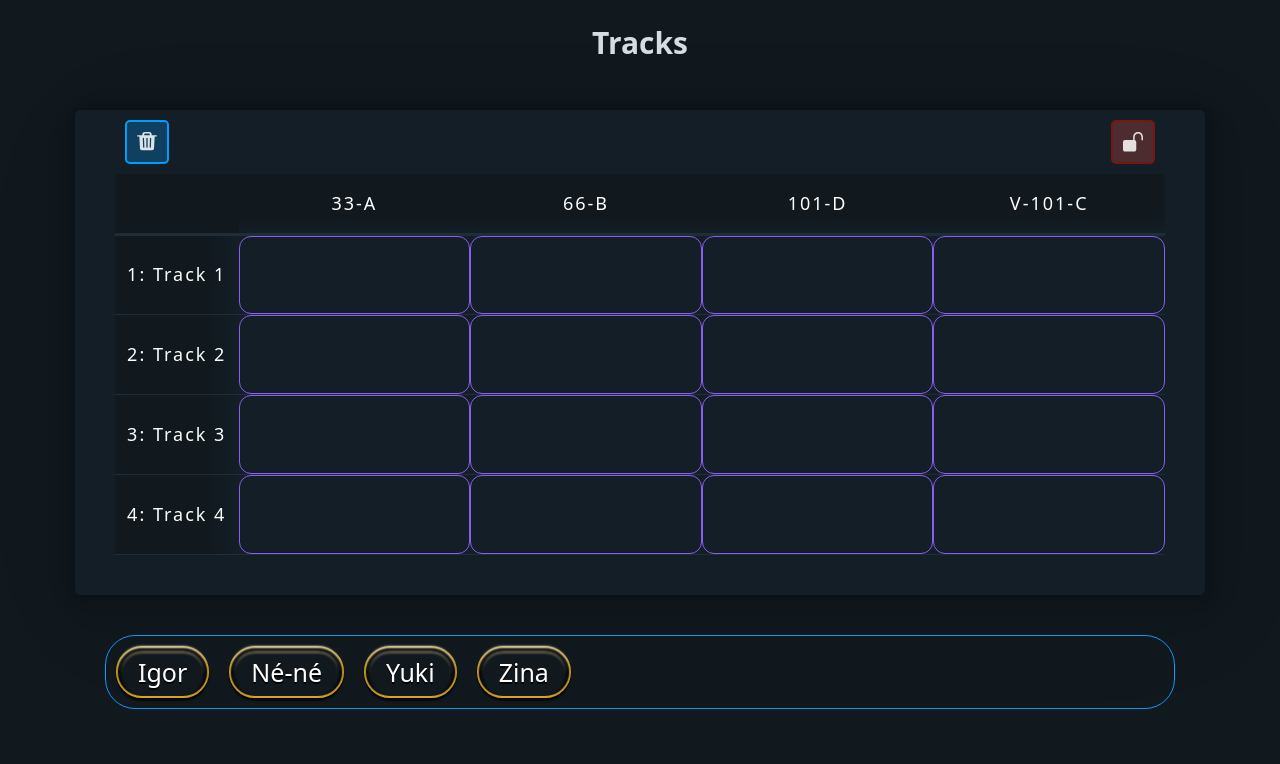
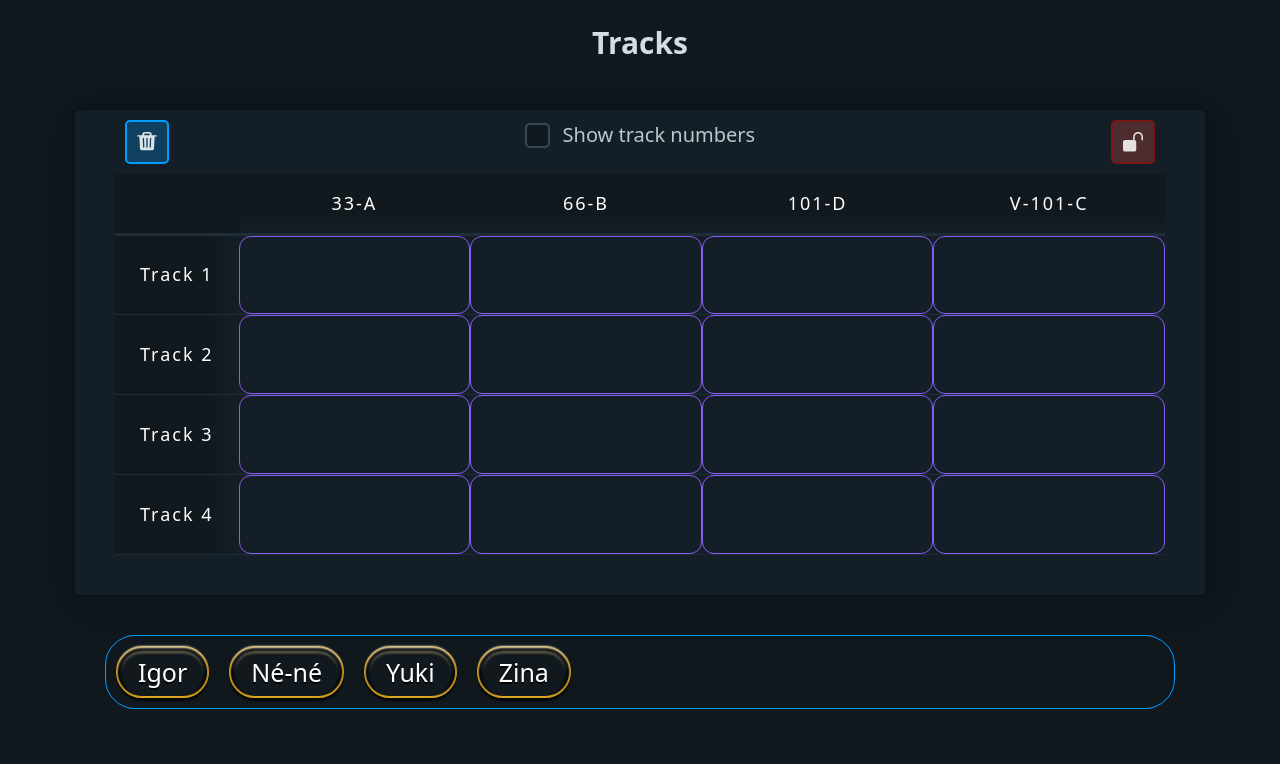
Before and after one commit to its-all-waves/cs50-final-setflow-tracks-in-svelte, a SvelteKit app: page /tracks in a window 1280 px wide. Shown: the top 764 px of the page. Built offline with nearby package versions, Linux system fonts and the light colour scheme.

Commit message:
bugfix: enter at each input now submits again; add: (unrelated to branch name) user setting to show track numbers

```diff
--- a/src/routes/tracks/+page.svelte
+++ b/src/routes/tracks/+page.svelte
@@ -44,6 +44,7 @@
 	let inputSceneName
 	function handleSubmitScene(e) {
 		if (e.key !== 'Enter') return
+		e.stopPropagation()
 		// TODO: sanitize input
 		if (!inputSceneName) return
 		const name = inputSceneName.trim()
@@ -54,6 +55,7 @@
 	let inputCharacterName
 	function handleSubmitCharacter(e) {
 		if (e.key !== 'Enter') return
+		e.stopPropagation()
 		// TODO: validate input
 		if (!inputCharacterName) return
 		send(Msg.ADD_CHARACTER, { name: inputCharacterName })
--- a/src/routes/tracks/machine.js
+++ b/src/routes/tracks/machine.js
@@ -661,7 +661,10 @@ function ADD_TRACKS({ label, count }) {
 
 function guard_ADD_SCENE({ name }) {
 	// cannot add a scene if name matches an existing name
-	if (nameIsAlreadyIn($scenes, name)) return false
+	if (nameIsAlreadyIn($scenes, null, name)) {
+		feedback.set(`couldn't add scene "${name}" as it already exists`)
+		return false
+	}
 	return true
 }
 
@@ -674,12 +677,18 @@ function ADD_SCENE({ name }) {
 		trackList[trackId] = new Set()
 	}
 	scenes.set($scenes)
+	feedback.set(`added "${name}" to scenes`)
 }
 
 function guard_ADD_CHARACTER({ name }) {
 	// cannot add a character if name matches an existing name
-	if (nameIsAlreadyIn($characters, name)) return false
+	if (nameIsAlreadyIn($characters, null, name)) {
+		feedback.set(`couldn't add character "${name}" as it already exists`)
+		return false
+	}
 	return true
+
+	// TODO: WHERE IS THE FEEDBACK FOR THIS AND ADD SCENE?
 }
 
 /** Add a character to the global table object */
@@ -687,6 +696,7 @@ function ADD_CHARACTER({ name }) {
 	const id = `chr_${nanoid(9)}` // do keep me tho
 	$characters[id] = { name }
 	characters.set($characters)
+	feedback.set(`added "${name}" to characters`)
 }
 
 // HELPERS +++++++++++++++++++++++++++++++++++++++++++++++++++++++++++++++++++++
--- /dev/null
+++ b/src/routes/tracks/settings.js
@@ -0,0 +1,5 @@
+/** @description user settings stores */
+
+import { writable } from 'svelte/store'
+
+export const showTrackNumbers = writable(false)
--- a/src/routes/tracks/table.svelte
+++ b/src/routes/tracks/table.svelte
@@ -1,5 +1,6 @@
 <script>
 	import { Msg, send, tracks, scenes } from './machine'
+	import { showTrackNumbers } from './settings'
 
 	import Dropzone from './dropzone.svelte'
 
@@ -39,7 +40,8 @@
 						on:click={() => {
 							send(Msg.CLICK_TRACK_HEADER, { id: trackId })
 						}}
-						>{`${trackNumber}: ${trackName}`}
+					>
+						{($showTrackNumbers ? trackNumber + '. ' : '') + trackName}
 					</button>
 				</th>
 				<!-- a cell (col) per scene -->
--- a/src/routes/tracks/toolbar.svelte
+++ b/src/routes/tracks/toolbar.svelte
@@ -1,5 +1,7 @@
 <script>
 	import { state, send, State, Msg, feedback, lastEventDetail } from './machine'
+
+	import { showTrackNumbers } from './settings'
 
 	$: unlocked = $state === State.TableUnlocked
 
@@ -28,6 +30,14 @@
 		/>
 	</button>
 
+	<label for="show-track-numbers">
+		<input
+			name="show-track-numbers"
+			type="checkbox"
+			bind:checked={$showTrackNumbers}
+		/>
+		Show track numbers
+	</label>
 	<button
 		id="btn-lock"
 		class:unlocked
```
